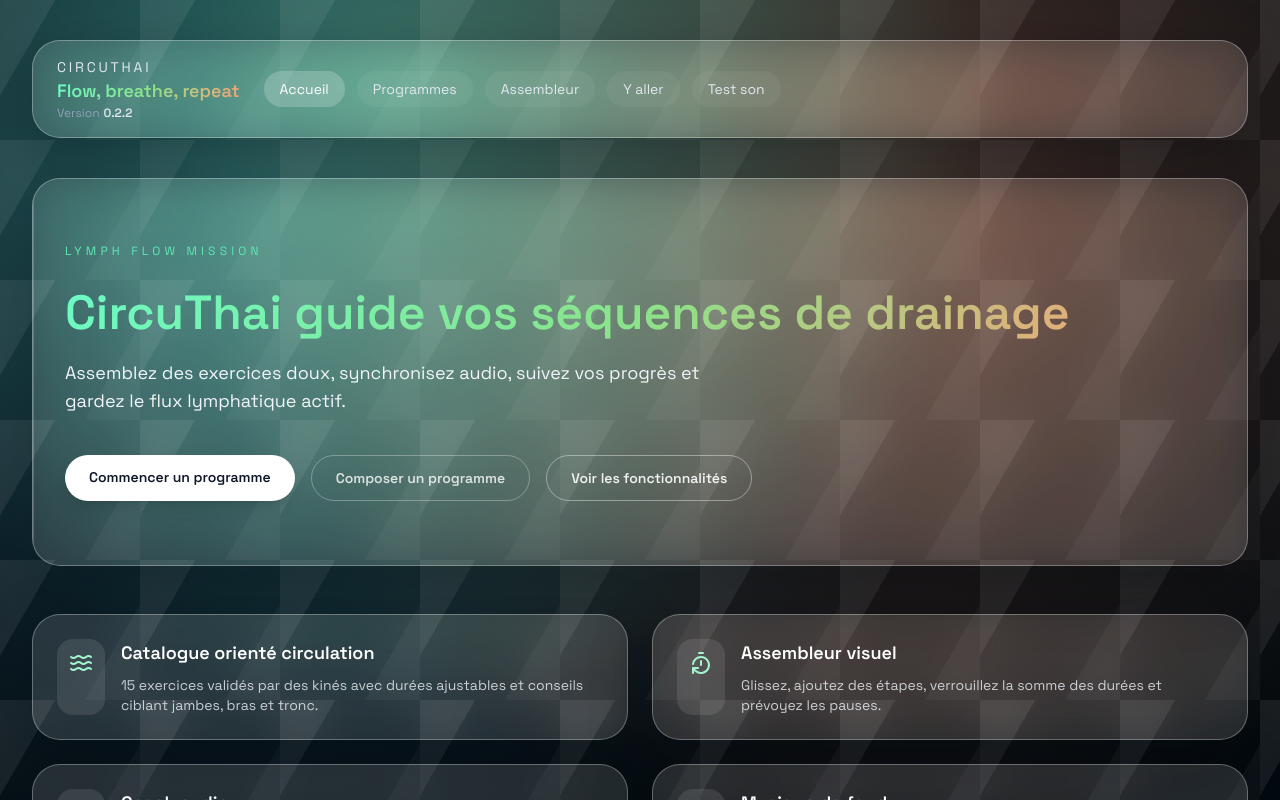
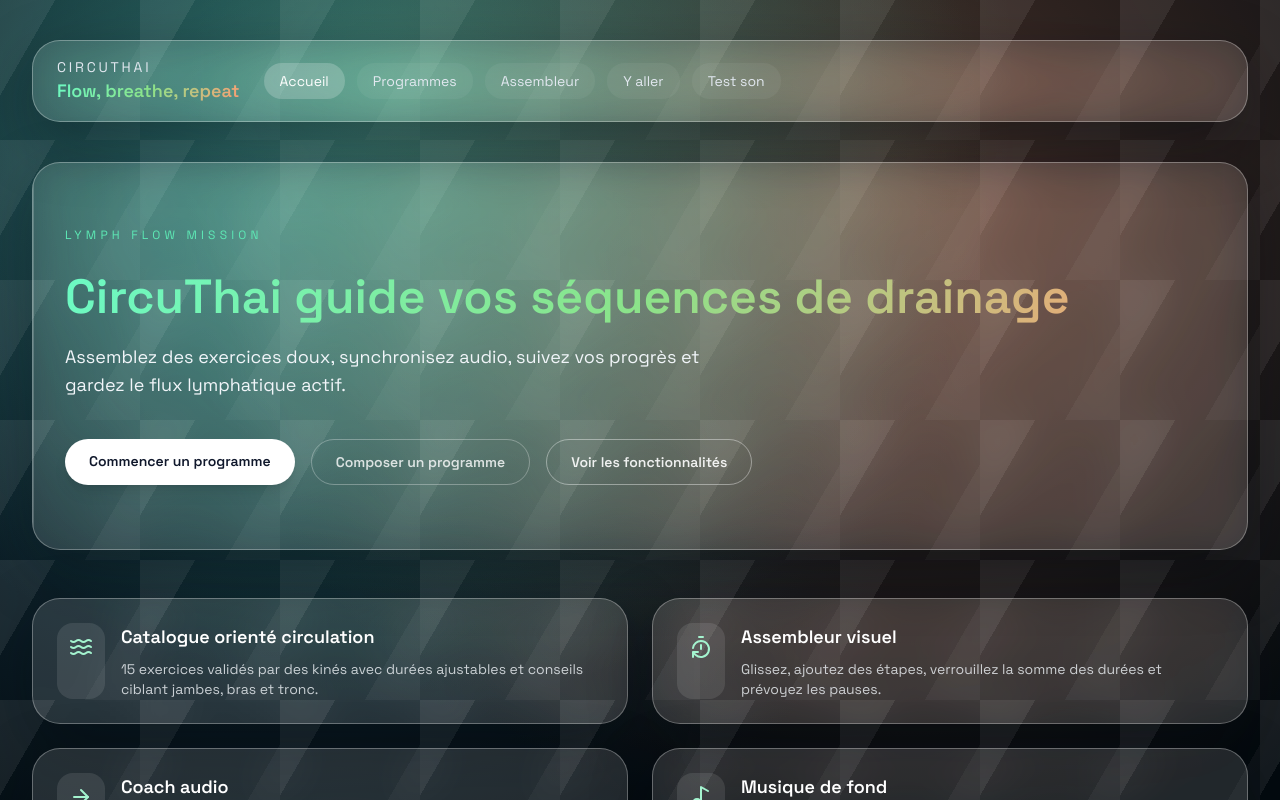
Before and after one commit to fareg/circu-thai, a Next.js app: page /fr in a window 1280 px wide. Shown: the top 800 px of the page. Built offline with nearby package versions, Linux system fonts and the light colour scheme.

Commit message:
feat: remove version display from RunController and RunScreen components

```diff
--- a/src/app/[locale]/run/[id]/page.tsx
+++ b/src/app/[locale]/run/[id]/page.tsx
@@ -1,5 +1,4 @@
 import { RunScreen } from "@/components/run/RunScreen";
-import { appVersion } from "@/lib/version";
 import { getTranslations } from "next-intl/server";
 
 interface RunPageProps {
@@ -19,8 +18,6 @@ export default async function RunPage({ params }: RunPageProps) {
       runBaseHref={`${localePrefix}/run`}
       homeHref={localePrefix}
       homeLabel={tNav("home")}
-      version={appVersion}
-      versionLabel={tNav("version")}
       labels={{
         ready: tRun("ready"),
         start: tRun("start"),
--- a/src/components/layout/AppChrome.tsx
+++ b/src/components/layout/AppChrome.tsx
@@ -43,10 +43,6 @@ export function AppChrome({ children, locale }: AppChromeProps) {
           <div>
             <p className="text-sm uppercase tracking-[0.2em] text-slate-200">CircuThai</p>
             <p className="text-lg font-semibold text-gradient">Flow, breathe, repeat</p>
-            <p className="text-xs text-slate-400">
-              {t("version")}
-              <span className="ml-1 font-semibold text-slate-200">{appVersion}</span>
-            </p>
           </div>
           <nav className="flex flex-1 flex-wrap gap-3 text-sm">
             {navItems.map((item) => {
--- a/src/components/run/RunController.tsx
+++ b/src/components/run/RunController.tsx
@@ -42,8 +42,6 @@ interface RunControllerProps {
   onCompleted: (durationSeconds: number, interruptCount: number) => Promise<void> | void;
   homeHref?: string;
   homeLabel?: string;
-  versionLabel?: string;
-  version?: string;
 }
 
 type RunStatus = "idle" | "running" | "paused" | "completed";
@@ -55,8 +53,6 @@ export function RunController({
   onCompleted,
   homeHref,
   homeLabel,
-  versionLabel,
-  version,
 }: RunControllerProps) {
   const {
     playInstruction,
@@ -381,11 +377,6 @@ export function RunController({
         <div className="space-y-1">
           <div className="flex items-center gap-3 text-xs uppercase tracking-[0.3em] text-white/50">
             <span>{labels.ready}</span>
-            {version && (
-              <span className="text-white/60">
-                {versionLabel ? `${versionLabel} ${version}` : version}
-              </span>
-            )}
           </div>
           <h2 className="text-2xl font-semibold break-words">{program.name}</h2>
           {currentExercise && (
--- a/src/components/run/RunScreen.tsx
+++ b/src/components/run/RunScreen.tsx
@@ -47,8 +47,6 @@ interface RunScreenProps {
   runBaseHref: string;
   homeHref: string;
   homeLabel: string;
-  versionLabel: string;
-  version: string;
 }
 
 export function RunScreen({
@@ -61,8 +59,6 @@ export function RunScreen({
   runBaseHref,
   homeHref,
   homeLabel,
-  versionLabel,
-  version,
 }: RunScreenProps) {
   const program = useProgram(programId);
   const exercises = useExercises();
@@ -135,8 +131,6 @@ export function RunScreen({
         onCompleted={handleCompleted}
         homeHref={homeHref}
         homeLabel={homeLabel}
-        versionLabel={versionLabel}
-        version={version}
       />
       <SessionLog title={logLabel} sessions={sessions} />
     </div>
```
